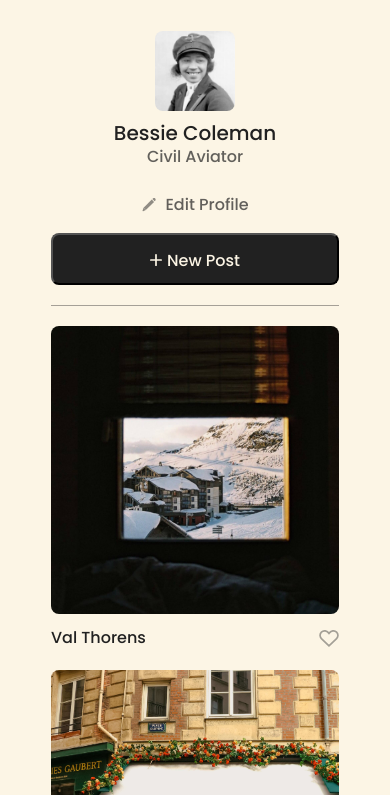
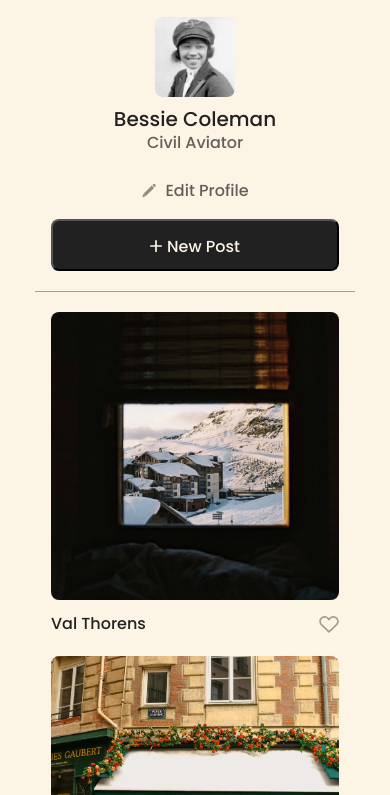
Before and after one commit to sweetelly/se_project_spots, a plain HTML site: page index.html in a window 390 px wide. Shown: the part 49-844 px from the top of the page. Drawn offline with Linux system fonts and the light colour scheme.

Commit message:
latest update

```diff
--- a/blocks/profile.css
+++ b/blocks/profile.css
@@ -57,6 +57,7 @@
 .profile__add-btn:hover {
   cursor: pointer;
 }
+
 .profile__plus {
   width: 12px;
   height: 12px;
@@ -105,9 +106,9 @@
   .profile {
     flex-direction: column;
     max-width: 288px;
-    /* height: 274px; */
     align-items: center;
     text-align: center;
+    padding: 20px 16px;
   }
 
   .profile__column {
--- a/index.html
+++ b/index.html
@@ -3,7 +3,7 @@
   <head>
     <meta charset="UTF-8" />
     <meta name="viewport" content="width=device-width, initial-scale=1.0" />
-    <meta name="description" content="Sweet Cafe Landing Page" />
+    <meta name="description" content="Responsive Website" />
     <meta name="author" content="Sherlyn Tibay" />
     <meta name="keywords" content="HTML, CSS, FIGMA" />
     <link rel="stylesheet" href="pages/index.css" />
```
Also changed, not shown: 1 other file.
